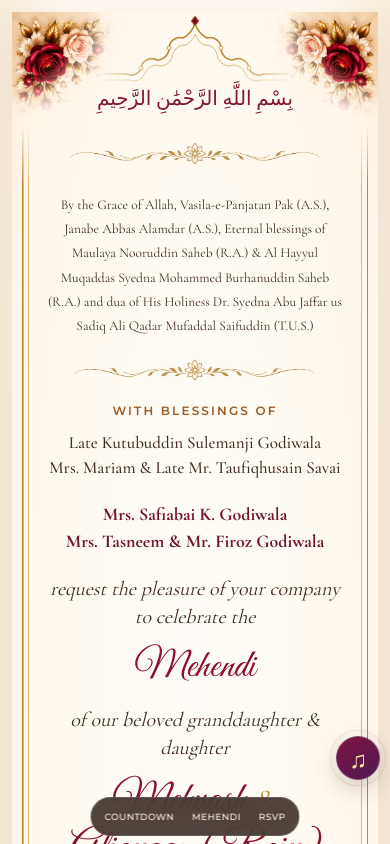
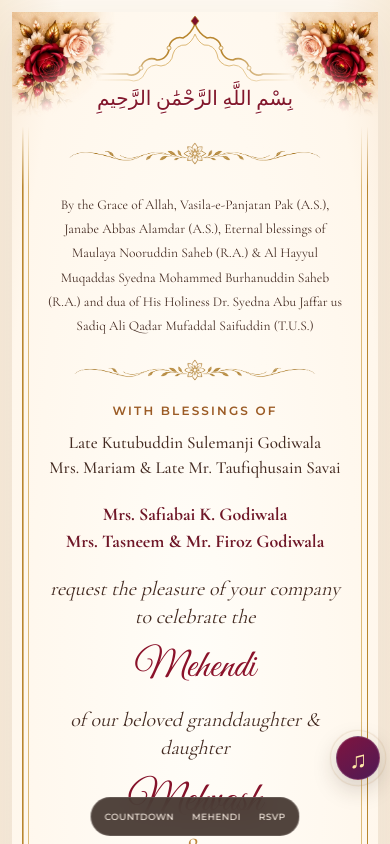
Before and after one commit to mehvashaliqyaan/mehvash_aliqyaan, a plain HTML site: page mehendi.html in a window 390 px wide. Both pictures are taken after a click on the button "Open Invitation". Shown: the top 844 px of the page. Drawn offline with nearby package versions, Linux system fonts and the light colour scheme.

Commit message:
Update style.css

```diff
--- a/css/style.css
+++ b/css/style.css
@@ -721,7 +721,7 @@ body.invite-open #invite{display:block!important;}
 .hosts{font-size:clamp(18px,2.6vw,24px);color:#6f1728}
 .invite-phrase{font:italic 20px/1.4 "Cormorant Garamond",Georgia,serif;margin:15px auto}
 .paper-title{font:500 clamp(39px,7vw,64px)/1.1 "Great Vibes","Cormorant Garamond",serif;color:#8b122a;margin:16px 0}
-.paper-names{display:flex;flex-wrap:wrap;justify-content:center;align-items:center;gap:7px 16px;margin:15px 0;color:#85122a;font:500 clamp(42px,7vw,65px)/1.15 "Great Vibes","Cormorant Garamond",serif}
+.paper-names{display:flex;flex-direction:column;flex-wrap:nowrap;justify-content:center;align-items:center;text-align:center;gap:5px;margin:15px 0;color:#85122a;font:500 clamp(42px,7vw,65px)/1.15 "Great Vibes","Cormorant Garamond",serif}
 .paper-names b{font:400 30px "Cormorant Garamond",serif;color:#bd873c}
 .parents,.hijri{font:400 17px/1.5 "Cormorant Garamond",Georgia,serif;margin:10px 0}
 .paper-date{display:grid;gap:5px;color:#81182a}.paper-date strong{font:600 clamp(23px,3.6vw,32px)/1.2 "Cormorant Garamond",Georgia,serif}.paper-date span{font:600 22px "Cormorant Garamond",Georgia,serif}
@@ -729,7 +729,7 @@ body.invite-open #invite{display:block!important;}
 
 .dress-note{font:italic 18px "Cormorant Garamond",Georgia,serif;color:#7c2630;margin-top:18px;padding-bottom:32px}
 #countdown,.rsvp-section{max-width:820px;margin:0 auto 35px!important;border:1px solid #d3a45c!important;background:#fff9f0!important;box-shadow:0 10px 35px #63371e13!important;padding:35px 18px!important}
-@media(max-width:600px){.invitation-paper{padding:45px 24px;border-width:1px}.invitation-paper:before{inset:9px}.paper-corner{width:34%;opacity:.7}.paper-ornament{padding-top:38px}.paper-content{padding:0 5px}.paper-names{gap:0 10px}.invitation-paper .blessing-copy{font-size:14px}}
+@media(max-width:600px){.invitation-paper{padding:45px 24px;border-width:1px}.invitation-paper:before{inset:9px}.paper-corner{width:34%;opacity:.7}.paper-ornament{padding-top:38px}.paper-content{padding:0 5px}.paper-names{gap:5px}.invitation-paper .blessing-copy{font-size:14px}}
 
 /* Coordinated royal action buttons, countdown and RSVP */
 .countdown-flourish{font-size:24px;color:#ba803a;letter-spacing:.16em;margin:14px 0 20px;text-align:center}
@@ -945,7 +945,7 @@ html{-webkit-text-size-adjust:100%;text-size-adjust:100%}
   padding-left:calc(var(--fr-inset) + clamp(14px,4.5vw,50px))!important;padding-right:calc(var(--fr-inset) + clamp(14px,4.5vw,50px))!important}
 .paper-content{padding-left:0!important;padding-right:0!important}
 .invitation-paper .blessing-copy{font-size:clamp(13.5px,1.9vw,16px)!important}
-.paper-names{flex-wrap:wrap;justify-content:center}
+.paper-names{flex-wrap:nowrap;justify-content:center}
 .royal-actions{flex-wrap:wrap;justify-content:center}
 
 /* RSVP pop-up: fits any screen, matching floral corners */
```
